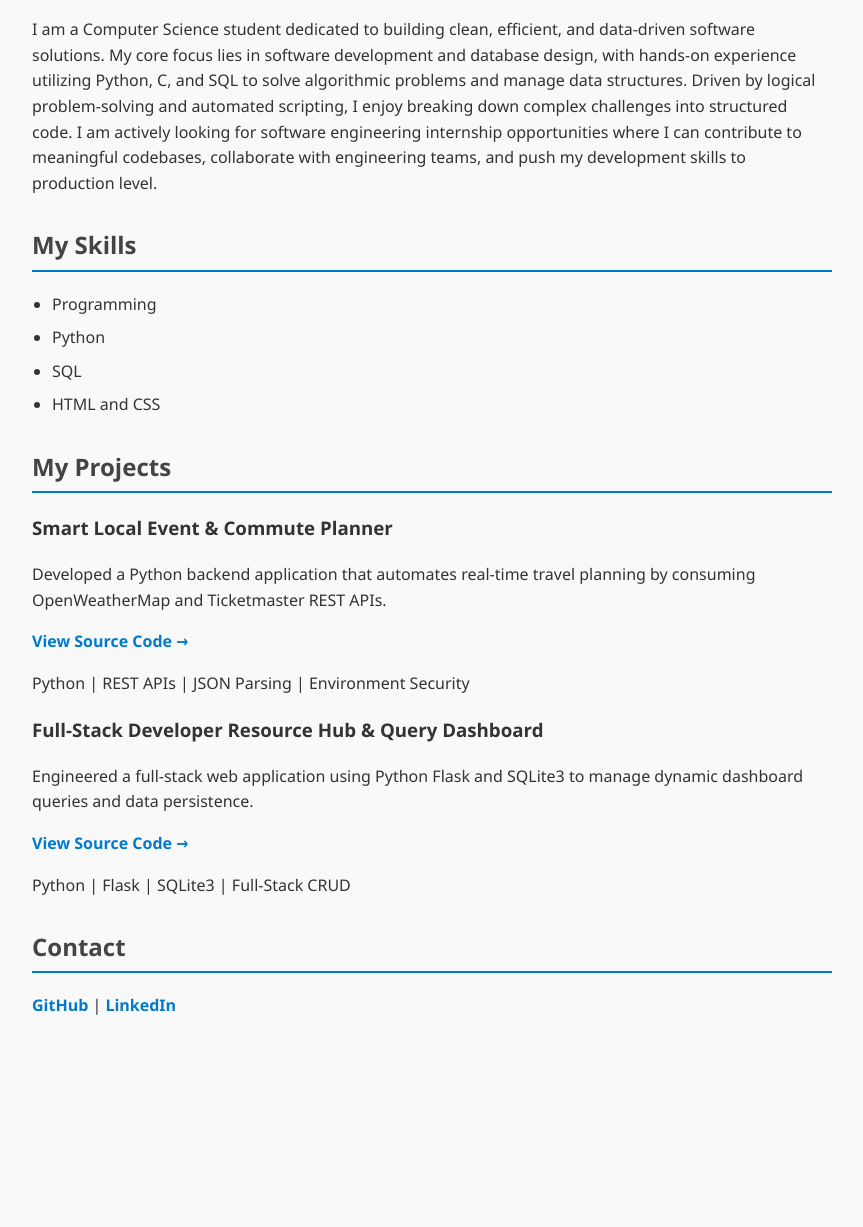
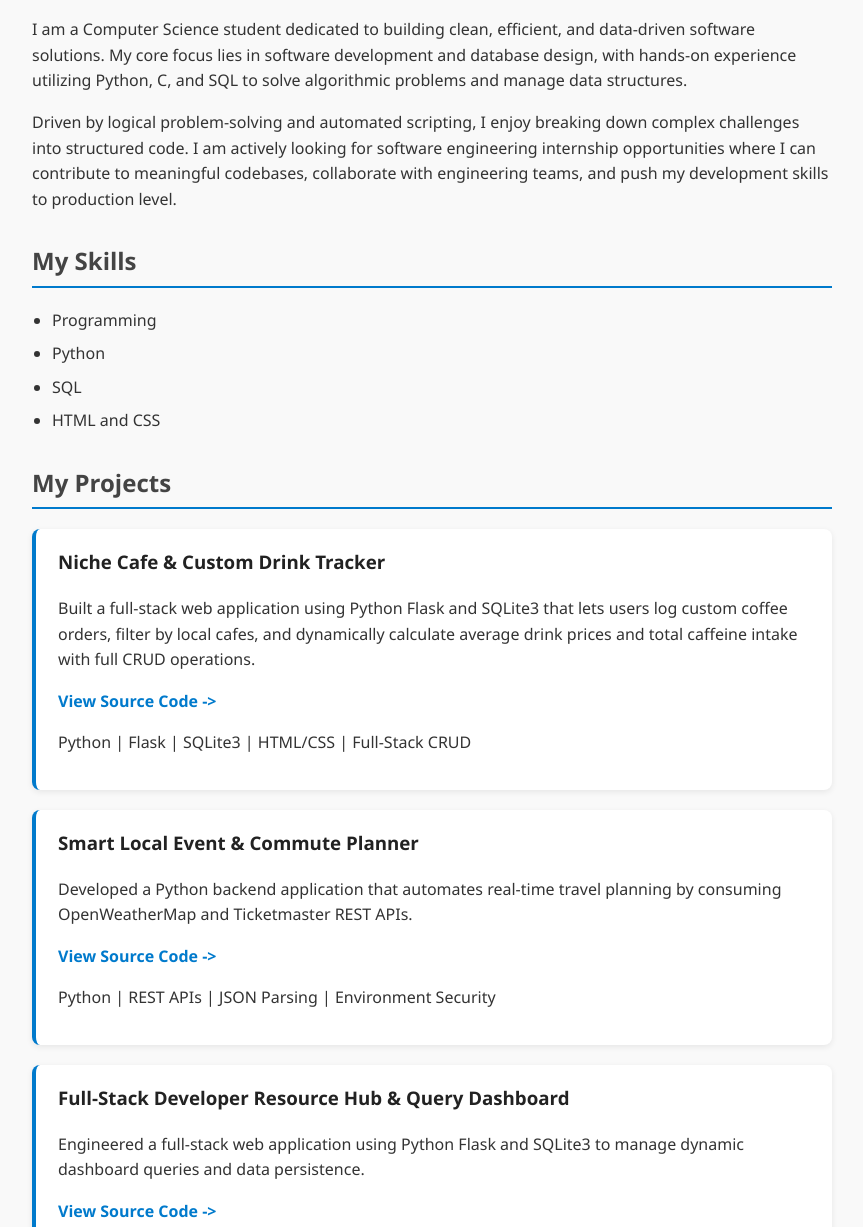
Before and after one commit to turkiaemhimed-spec/my-portfolio, a plain HTML site: page index.html in a window 1280 px wide. Shown: the part 303-1530 px from the top of the page, without its empty margins (208-1071 px from the left). Before the commit the page ends 1362 px from the top, so only its background shows below. Drawn offline with Linux system fonts and the light colour scheme.

Commit message:
Add files via upload

```diff
--- a/index.html
+++ b/index.html
@@ -1,13 +1,11 @@
 <!DOCTYPE html>
 <html lang="en">
-
 <head>
     <meta charset="UTF-8">
     <meta name="viewport" content="width=device-width, initial-scale=1.0">
     <title>Turkia | CS Portfolio</title>
     <link rel="stylesheet" href="style.css">
 </head>
-
 <body>
 
     <h1>Hi, I'm Turkia</h1>
@@ -16,24 +14,14 @@
     <p>Welcome to my portfolio website.</p>
 
     <h2>About Me</h2>
-
     <p>
-        I am a Computer Science student dedicated to building clean,
-        efficient, and data-driven software solutions. My core focus lies
-        in software development and database design, with hands-on
-        experience utilizing Python, C, and SQL to solve algorithmic
-        problems and manage data structures.
-
-        Driven by logical problem-solving and automated scripting, I enjoy
-        breaking down complex challenges into structured code. I am
-        actively looking for software engineering internship opportunities
-        where I can contribute to meaningful codebases, collaborate with
-        engineering teams, and push my development skills to production
-        level.
+        I am a Computer Science student dedicated to building clean, efficient, and data-driven software solutions. My core focus lies in software development and database design, with hands-on experience utilizing Python, C, and SQL to solve algorithmic problems and manage data structures.
+    </p>
+    <p>
+        Driven by logical problem-solving and automated scripting, I enjoy breaking down complex challenges into structured code. I am actively looking for software engineering internship opportunities where I can contribute to meaningful codebases, collaborate with engineering teams, and push my development skills to production level.
     </p>
 
     <h2>My Skills</h2>
-
     <ul>
         <li>Programming</li>
         <li>Python</li>
@@ -44,20 +32,30 @@
     <h2>My Projects</h2>
 
     <div class="project-card">
-        <h3>Smart Local Event & Commute Planner</h3>
-
+        <h3>Niche Cafe & Custom Drink Tracker</h3>
         <p>
-            Developed a Python backend application that automates
-            real-time travel planning by consuming OpenWeatherMap and
-            Ticketmaster REST APIs.
+            Built a full-stack web application using Python Flask and SQLite3 that lets users log custom coffee orders, filter by local cafes, and dynamically calculate average drink prices and total caffeine intake with full CRUD operations.
         </p>
-
         <p>
             <a href="https://github.com" target="_blank">
-                View Source Code →
+                View Source Code ->
             </a>
         </p>
+        <p>
+            Python | Flask | SQLite3 | HTML/CSS | Full-Stack CRUD
+        </p>
+    </div>
 
+    <div class="project-card">
+        <h3>Smart Local Event & Commute Planner</h3>
+        <p>
+            Developed a Python backend application that automates real-time travel planning by consuming OpenWeatherMap and Ticketmaster REST APIs.
+        </p>
+        <p>
+            <a href="https://github.com" target="_blank">
+                View Source Code ->
+            </a>
+        </p>
         <p>
             Python | REST APIs | JSON Parsing | Environment Security
         </p>
@@ -65,32 +63,24 @@
 
     <div class="project-card">
         <h3>Full-Stack Developer Resource Hub & Query Dashboard</h3>
-
         <p>
-            Engineered a full-stack web application using Python Flask
-            and SQLite3 to manage dynamic dashboard queries and data
-            persistence.
+            Engineered a full-stack web application using Python Flask and SQLite3 to manage dynamic dashboard queries and data persistence.
         </p>
-
         <p>
             <a href="https://github.com" target="_blank">
-                View Source Code →
+                View Source Code ->
             </a>
         </p>
-
         <p>
             Python | Flask | SQLite3 | Full-Stack CRUD
         </p>
     </div>
 
     <h2>Contact</h2>
-
     <p>
         <a href="https://github.com" target="_blank">GitHub</a> |
-        <a href="https://www.linkedin.com/in/turkia-lakrash-4b03212a0"
-            target="_blank">LinkedIn</a>
+        <a href="https://linkedin.com" target="_blank">LinkedIn</a>
     </p>
 
 </body>
-
 </html>
--- a/style.css
+++ b/style.css
@@ -38,3 +38,17 @@ font-weight: bold;
 a:hover {
     text-decoration: underline;
 }
+
+.project-card {
+    background-color: #ffffff;
+    border-left: 4px solid #007acc;
+    border-radius: 8px;
+    padding: 18px 22px;
+    margin-bottom: 20px;
+    box-shadow: 0 2px 6px rgba(0, 0, 0, 0.08);
+}
+
+.project-card h3 {
+    margin-top: 0;
+    color: #222;
+}
```
Lines whose indentation alone changed are shown as unchanged.
